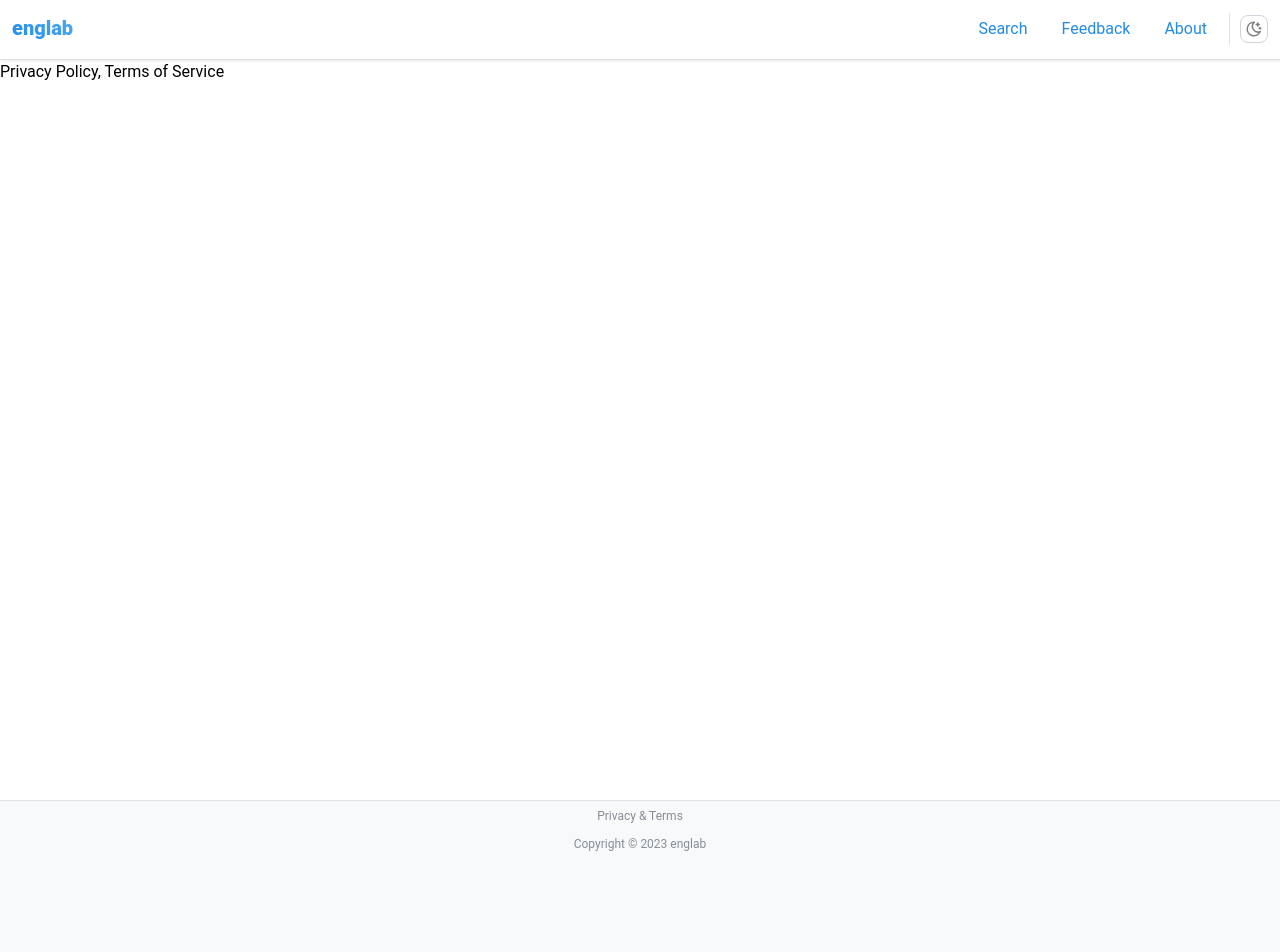
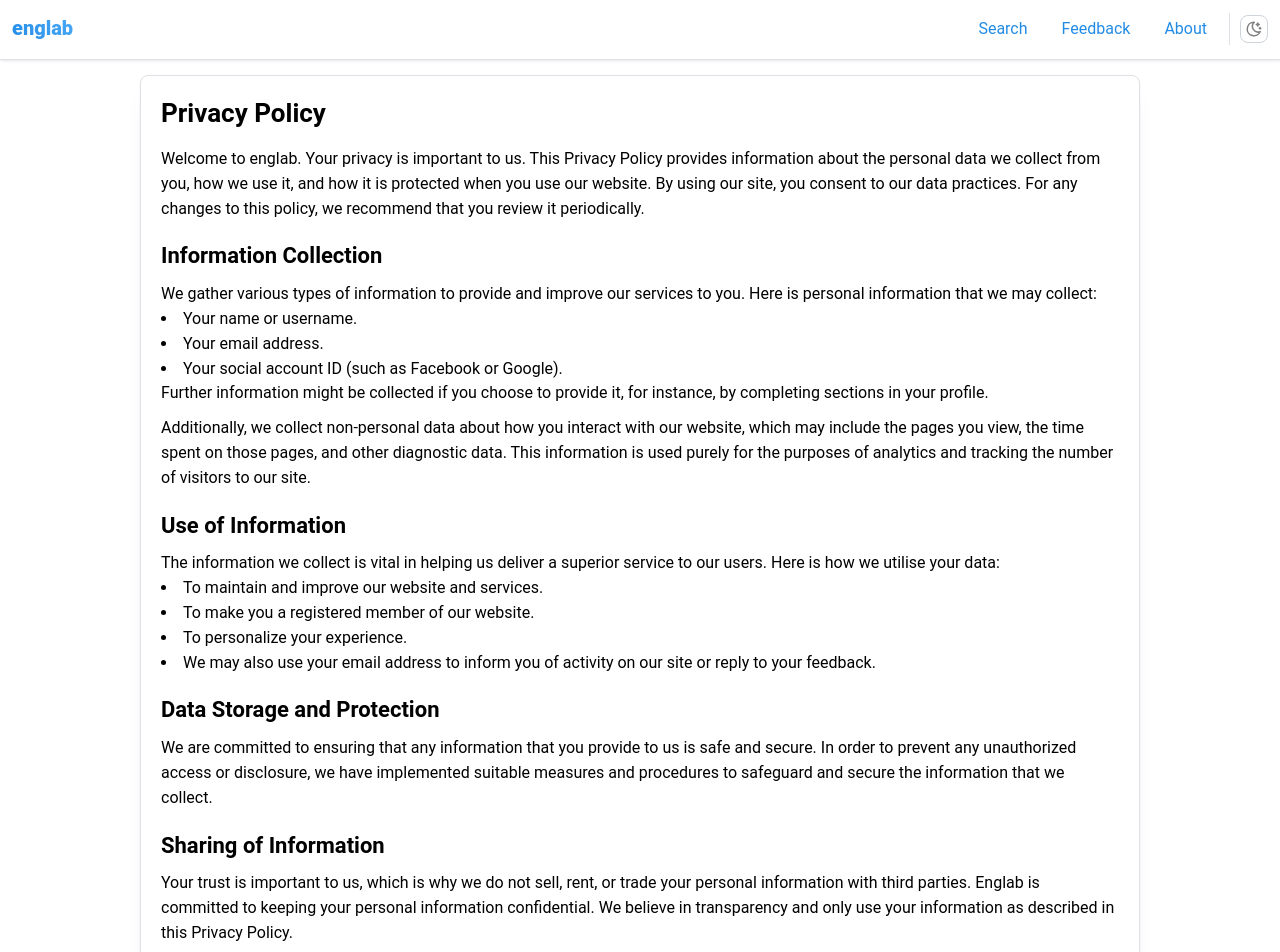
Before and after one commit to englabnet/website, a React (Vite) app: page /terms in a window 1280 px wide. Shown: the top 952 px of the page. Before the commit the page ends 860 px from the top, so only its background shows below. Built offline with nearby package versions, Linux system fonts and the light colour scheme; a web font is replaced by a local one; what react-google-recaptcha-v3 would draw is missing.

Commit message:
added privacy policy

```diff
--- a/src/pages/TermPage.jsx
+++ b/src/pages/TermPage.jsx
@@ -1,11 +1,143 @@
 import React from 'react';
-import { Text } from '@mantine/core';
+import { Divider, List, Space, Text, Title } from '@mantine/core';
+import ResponsivePaper from "../components/ResponsivePaper.jsx";
+import { Link } from "react-router-dom";
 
 function TermPage() {
   return (
-    <Text>
-      Privacy Policy, Terms of Service
-    </Text>
+    <ResponsivePaper w="80%">
+      <Title order={2}>Privacy Policy</Title>
+      <Space h="md" />
+      <Text>
+        Welcome to englab. Your privacy is important to us.
+        This Privacy Policy provides information about the personal data we collect from you, how we use it,
+        and how it is protected when you use our website.
+        By using our site, you consent to our data practices.
+        For any changes to this policy, we recommend that you review it periodically.
+      </Text>
+      <Space h="lg" />
+      <Title order={3}>Information Collection</Title>
+      <Space h="xs" />
+      <Text>
+        We gather various types of information to provide and improve our services to you. Here is personal information that we may collect:
+      </Text>
+      <List>
+        <List.Item>Your name or username.</List.Item>
+        <List.Item>Your email address.</List.Item>
+        <List.Item>Your social account ID (such as Facebook or Google).</List.Item>
+      </List>
+      <Text>
+        Further information might be collected if you choose to provide it, for instance, by completing sections in your profile.
+      </Text>
+      <Space h="xs" />
+      <Text>
+        Additionally, we collect non-personal data about how you interact with our website,
+        which may include the pages you view, the time spent on those pages, and other diagnostic data.
+        This information is used purely for the purposes of analytics and tracking the number of visitors to our site.
+      </Text>
+      <Space h="lg" />
+      <Title order={3}>Use of Information</Title>
+      <Space h="xs" />
+      <Text>
+        The information we collect is vital in helping us deliver a superior service to our users.
+        Here is how we utilise your data:
+      </Text>
+      <List>
+        <List.Item>To maintain and improve our website and services.</List.Item>
+        <List.Item>To make you a registered member of our website.</List.Item>
+        <List.Item>To personalize your experience.</List.Item>
+        <List.Item>We may also use your email address to inform you of activity on our site or reply to your feedback.</List.Item>
+      </List>
+      <Space h="lg" />
+      <Title order={3}>Data Storage and Protection</Title>
+      <Space h="xs" />
+      <Text>
+        We are committed to ensuring that any information that you provide to us is safe and secure.
+        In order to prevent any unauthorized access or disclosure, we have implemented suitable measures and
+        procedures to safeguard and secure the information that we collect.
+      </Text>
+      <Space h="lg" />
+      <Title order={3}>Sharing of Information</Title>
+      <Space h="xs" />
+      <Text>
+        Your trust is important to us, which is why we do not sell, rent, or trade your personal information with third parties.
+        Englab is committed to keeping your personal information confidential.
+        We believe in transparency and only use your information as described in this Privacy Policy.
+      </Text>
+      <Space h="lg" />
+      <Title order={3}>User Rights</Title>
+      <Space h="xs" />
+      <Text>
+        You have the right to access and obtain a copy of your personal data that we hold. Please contact us to do so.
+        If you believe that your information with us is incomplete or inaccurate, you can reach out to us to request an update or correction.
+      </Text>
+      <Space h="xs" />
+      <Text>
+        You also have the right to request the deletion of your personal data. Please contact us you want us to erase your information.
+      </Text>
+      <Space h="lg" />
+      <Title order={3}>CCPA Privacy Rights</Title>
+      <Space h="xs" />
+      <Text>
+        Under the CCPA, among other rights, California consumers have the following rights:
+      </Text>
+      <List>
+        <List.Item>Right to know and access: You have the right to request that we disclose certain information to you about our collection and use of your personal information.</List.Item>
+        <List.Item>Right to Delete: You have the right to request that we delete any of your personal information that we collected from you and retained (with some exceptions).</List.Item>
+        <List.Item>Right to opt-out: If we sell your personal information, you have the right to opt-out of the sale of your personal information.</List.Item>
+        <List.Item>Right to non-discrimination: We will not discriminate against you for exercising any of your CCPA rights.</List.Item>
+      </List>
+      <Space h="lg" />
+      <Title order={3}>GDPR Data Protection Rights</Title>
+      <Space h="xs" />
+      <Text>
+        We would like to ensure that you are completely informed about all your rights regarding data protection. very user is entitled to the following:
+      </Text>
+      <List>
+        <List.Item>The right to access: You have the right to access your personal data. This means you can request and receive a copy of your personal data, as well as ask for other details about how the data is used.</List.Item>
+        <List.Item>The right to rectification: You can have inaccurate personal data corrected. If the data is incomplete, you can request that it be completed.</List.Item>
+        <List.Item>The right to erasure: This allows you to request the deletion or removal of personal data where there is no compelling reason for its continued processing.</List.Item>
+        <List.Item>The right to restrict processing: Under certain circumstances, you have the right to block or suppress the processing of your personal data.</List.Item>
+        <List.Item>The right to object to processing: You have the right to object to the processing of your personal data in certain circumstances, including an absolute right to stop your data being used for direct marketing.</List.Item>
+        <List.Item>The right to data portability: This right allows you to obtain and reuse your personal data for your own purposes across different services. You can move, copy or transfer personal data easily from one IT environment to another in a safe and secure way, without hindrance to usability.</List.Item>
+        <List.Item>If you make a request, we have one month to respond to you. If you would like to exercise any of these rights, please contact us.</List.Item>
+      </List>
+      <Space h="lg" />
+      <Title order={3}>Acceptance of this policy</Title>
+      <Space h="xs" />
+      <Text>
+        Persistent usage of our website indicates your agreement with this policy.
+        If you do not accept the policy then please do not use this site.
+        Additionally, during the registration process, we will further request your explicit acceptance of the privacy policy.
+      </Text>
+      <Space h="lg" />
+      <Title order={3}>YouTube</Title>
+      <Space h="xs" />
+      <Text>
+        Englab uses YouTube API Services to gather content and to play videos.
+        As such, users are agreeing to be bound by the <Link target="_blank" to={'https://policies.google.com/privacy'}>Google privacy policy</Link>.
+      </Text>
+      <Space h="lg" />
+      <Title order={3}>Customer Service</Title>
+      <Space h="xs" />
+      <Text>
+        We may communicate with you in response to your inquiries. Communication is done via email.
+      </Text>
+      <Space h="lg" />
+      <Title order={3}>Changes to the Privacy Policy</Title>
+      <Space h="xs" />
+      <Text>
+        We may make changes to this policy at any moment. You may be asked to review and re-accept the information in this policy if it changes in the future.
+      </Text>
+      <Space h="lg" />
+      <Divider />
+      <Space h="lg" />
+      <Title order={2}>Terms of Service</Title>
+      <Space h="md" />
+      <Text>
+        Info
+      </Text>
+    </ResponsivePaper>
   );
 }
 
```
